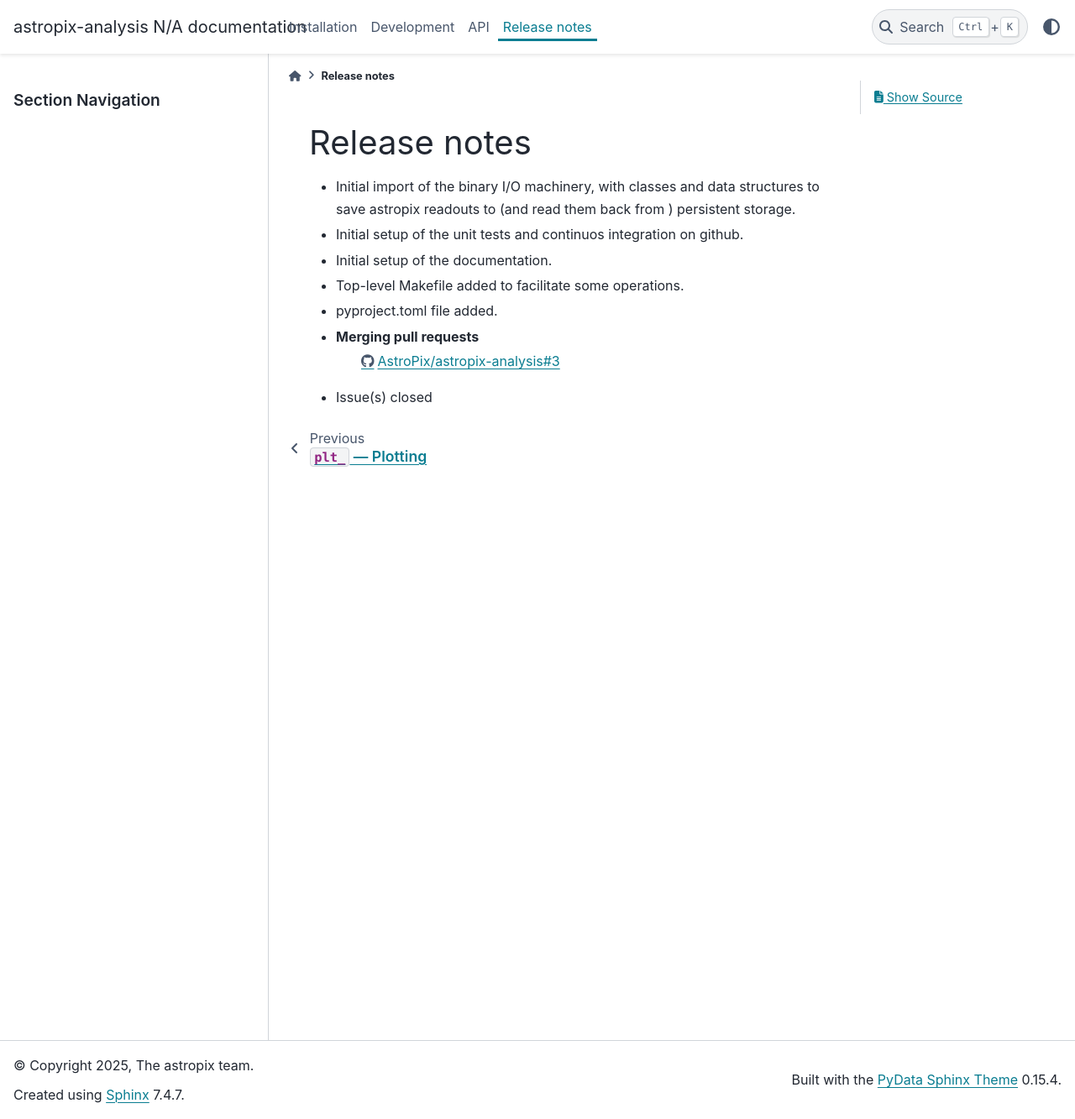
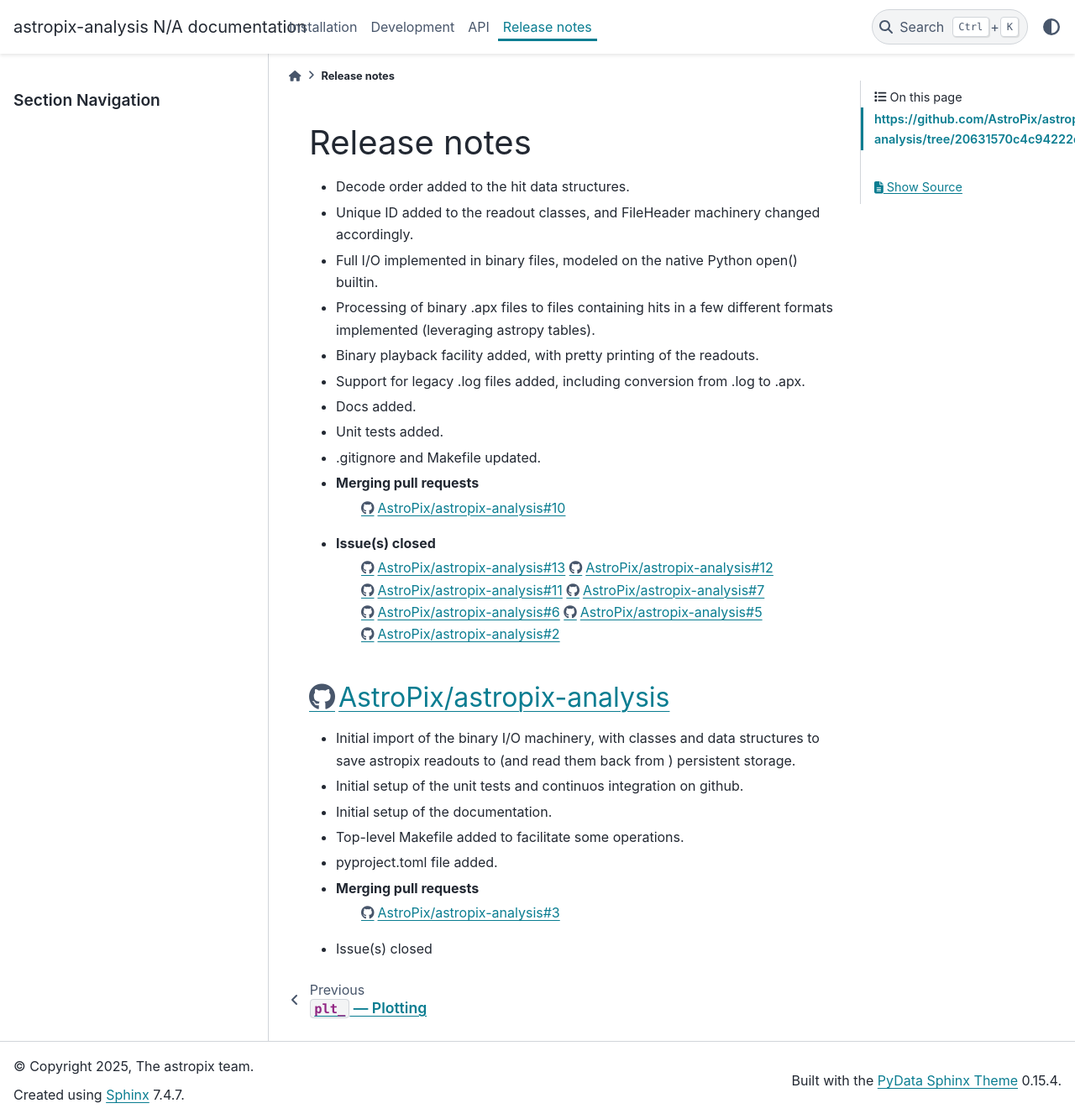
Before and after one commit to AstroPix/astropix-analysis, a Sphinx documentation site: the page built from docs/release_notes.rst, in a window 1280 px wide and 1333 px high. Shown: the whole window at 84% size. Built offline with Sphinx 7.4.7 and the PyData theme 0.15.4, drawn with Linux system fonts in a browser that asks for light colours; formulas are drawn with MathJax 3.

Commit message:
Updated release notes.

```diff
--- a/docs/release_notes.rst
+++ b/docs/release_notes.rst
@@ -3,6 +3,32 @@
 Release notes
 =============
 
+* Decode order added to the hit data structures.
+* Unique ID added to the readout classes, and FileHeader machinery changed accordingly.
+* Full I/O implemented in binary files, modeled on the native Python open() builtin.
+* Processing of binary .apx files to files containing hits in a few different
+  formats implemented (leveraging astropy tables).
+* Binary playback facility added, with pretty printing of the readouts.
+* Support for legacy .log files added, including conversion from .log to .apx.
+* Docs added.
+* Unit tests added.
+* .gitignore and Makefile updated.
+
+* Merging pull requests
+    https://github.com/AstroPix/astropix-analysis/pull/10
+
+* Issue(s) closed
+    https://github.com/AstroPix/astropix-analysis/pull/13
+    https://github.com/AstroPix/astropix-analysis/pull/12
+    https://github.com/AstroPix/astropix-analysis/pull/11
+    https://github.com/AstroPix/astropix-analysis/pull/7
+    https://github.com/AstroPix/astropix-analysis/pull/6
+    https://github.com/AstroPix/astropix-analysis/pull/5
+    https://github.com/AstroPix/astropix-analysis/pull/2
+
+
+https://github.com/AstroPix/astropix-analysis/tree/20631570c4c94222d6b985de2a043b3990699035
+-------------------------------------------------------------------------------------------
 
 * Initial import of the binary I/O machinery, with classes and data structures
   to save astropix readouts to (and read them back from ) persistent storage.
```
